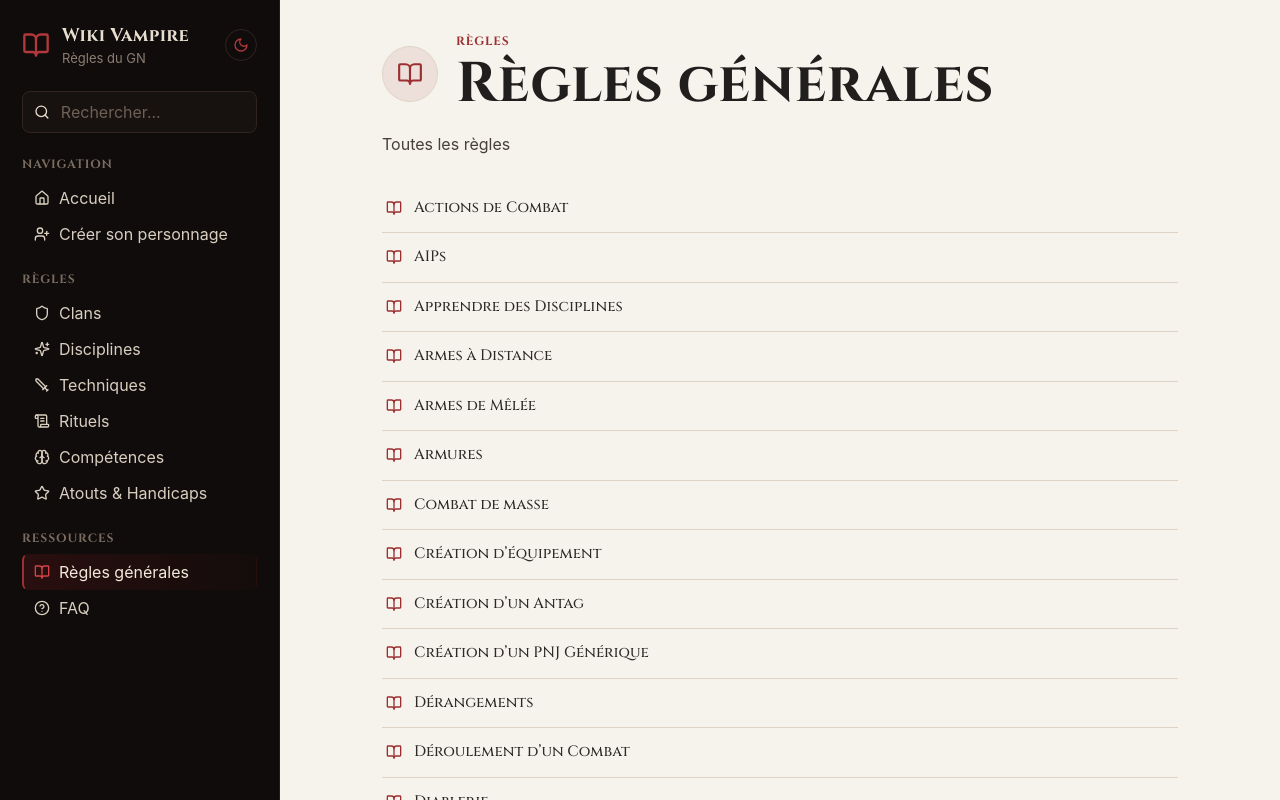
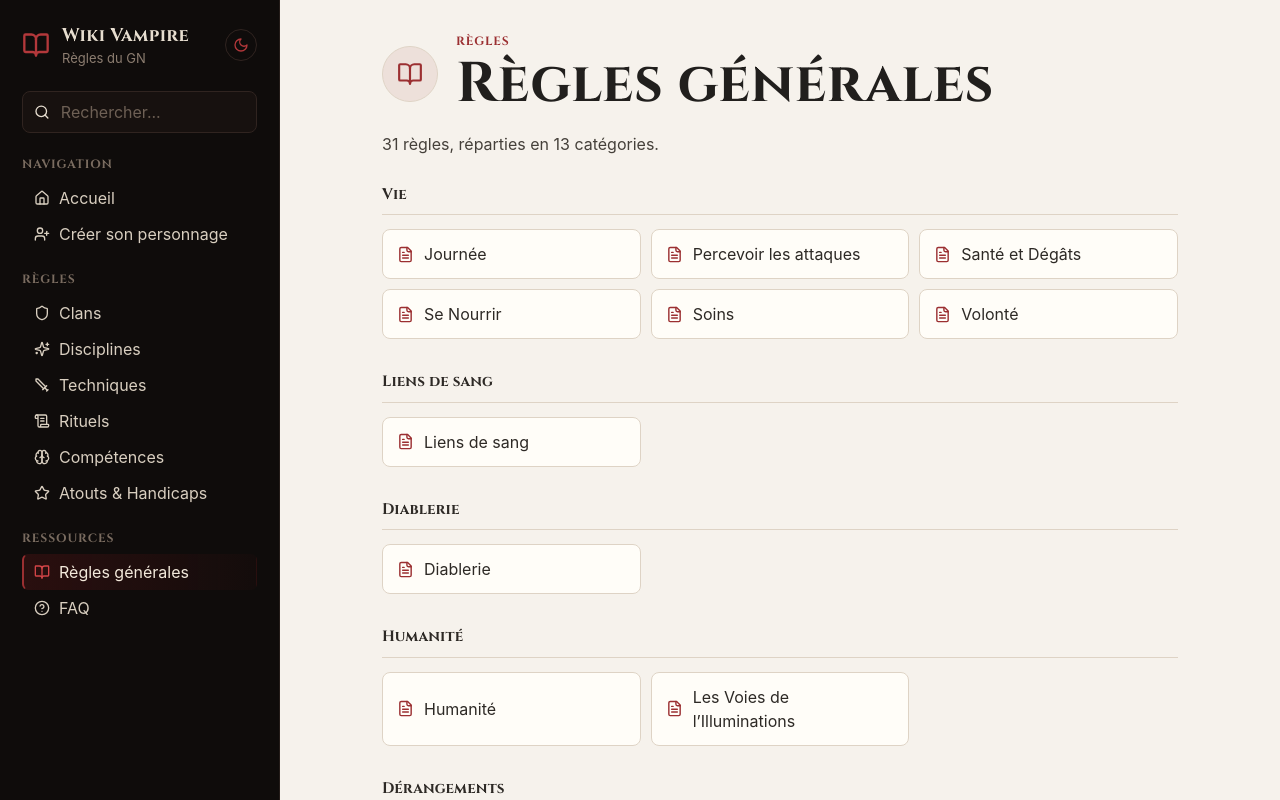
Before and after one commit to Vincent-Brocheton/nod-codex, a React (Vite) app: page / in a window 1280 px wide. Both pictures are taken after a click on the button "Règles générales". Built offline with nearby package versions, Linux system fonts and the light colour scheme.

Commit message:
Add Rules

```diff
--- a/src/components/WikiContent.jsx
+++ b/src/components/WikiContent.jsx
@@ -4,6 +4,7 @@ import RitualsView from "./views/RitualsView";
 import MeritsFlawsView from "./views/MeritsFlawsView";
 import CreationWizardView from "./views/CreationWizardView";
 import FaqView from "./views/FaqView";
+import RulesIndexView from "./views/RulesIndexView";
 import SectionIndexView from "./views/SectionIndexView";
 import SearchResultsView from "./views/SearchResultsView";
 import PageRenderer from "./PageRenderer";
@@ -46,6 +47,14 @@ export default function WikiContent({ wiki, collectionKey, groupValue, slug }) {
         return <FaqView wiki={wiki} slug={slug} />;
     }
 
+    if (activeNavigation.view === "grouped-list" && !slug) {
+        return (
+            <div className="pageArea">
+                <RulesIndexView wiki={wiki} />
+            </div>
+        );
+    }
+
     if (slug) {
         return (
             <>
--- a/src/components/views/CategorizedListView.jsx
+++ b/src/components/views/CategorizedListView.jsx
@@ -2,9 +2,8 @@ import { useNavigate } from "react-router-dom";
 import ItemListButton from "../ItemListButton";
 import ListPaneHeader from "../ListPaneHeader";
 import LoadingState from "../States/LoadingState";
-import { applyGroupFilter, selectPropertyValue } from "../../utils/groupFilter";
-
-const FALLBACK_CATEGORY = "Autres";
+import { applyGroupFilter } from "../../utils/groupFilter";
+import groupByCategory from "../../utils/groupByCategory";
 
 /**
  * Liste d'une collection groupée visuellement par une propriété select
@@ -30,23 +29,7 @@ export default function CategorizedListView({ wiki, groupProperty = "Catégorie"
     const filteredItems = applyGroupFilter(visibleItems, groupFilter);
     const showGroupTitles = !(groupFilter?.only?.length === 1);
 
-    function categoryOf(item) {
-        return selectPropertyValue(item, groupProperty) || FALLBACK_CATEGORY;
-    }
-
-    const configuredCategories = collection?.propertyOptions?.[groupProperty] || [];
-    const usedCategories = [...new Set(filteredItems.map(categoryOf))];
-
-    const orderedCategories = [
-        ...configuredCategories.filter((category) => usedCategories.includes(category)),
-        ...usedCategories.filter((category) => !configuredCategories.includes(category)),
-    ];
-
-    const groups = orderedCategories.map((category) => ({
-        key: category,
-        label: category,
-        items: filteredItems.filter((item) => categoryOf(item) === category),
-    }));
+    const groups = groupByCategory(filteredItems, collection?.propertyOptions, groupProperty);
 
     return (
         <section className="listPane">
--- /dev/null
+++ b/src/components/views/RulesIndexView.jsx
@@ -0,0 +1,80 @@
+import { Link } from "react-router-dom";
+import { FileText } from "lucide-react";
+import AppIcon from "../AppIcon";
+import LoadingState from "../States/LoadingState";
+import { applyGroupFilter } from "../../utils/groupFilter";
+import groupByCategory from "../../utils/groupByCategory";
+
+/**
+ * Page d'index d'une collection groupée par catégorie (ex. Règles), affichée
+ * tant qu'aucune fiche n'est sélectionnée. Reprend le même regroupement que
+ * la colonne de liste (`CategorizedListView`), mais en grille de cartes
+ * pleine largeur plutôt qu'en liste compacte, plus adaptée à une page
+ * d'accueil de section qu'à une barre latérale.
+ */
+export default function RulesIndexView({ wiki, groupProperty = "Catégorie" }) {
+
+    const { activeNavigation } = wiki.navigation;
+    const { loadedCollections, computed } = wiki.collections;
+    const { loading } = computed;
+
+    const collectionKey = activeNavigation.collections[0];
+    const collection = loadedCollections[collectionKey];
+    const groupFilter = activeNavigation.groupFilter;
+
+    const filteredItems = applyGroupFilter(collection?.items || [], groupFilter);
+    const groups = groupByCategory(filteredItems, collection?.propertyOptions, groupProperty);
+
+    return (
+        <section className="pageView indexView">
+
+            <header className="indexHero">
+                <span className="indexHeroIcon">
+                    <AppIcon name={activeNavigation.icon} size={26} />
+                </span>
+
+                <div>
+                    <span className="eyebrow">Règles</span>
+                    <h1>{activeNavigation.label}</h1>
+                </div>
+            </header>
+
+            {!loading ? (
+                <p className="indexIntro">
+                    {filteredItems.length} règle{filteredItems.length > 1 ? "s" : ""}, réparties en {groups.length} catégorie{groups.length > 1 ? "s" : ""}.
+                </p>
+            ) : null}
+
+            {loading ? (
+                <LoadingState message="Chargement..." />
+            ) : (
+                groups.map((group) => (
+                    <div key={group.key} className="indexGroup">
+
+                        <h2>{group.label}</h2>
+
+                        <div className="indexGrid">
+                            {group.items.map((item) => (
+                                <Link
+                                    key={item.id}
+                                    to={`${activeNavigation.path}/${item.slug}`}
+                                    className="indexCard"
+                                >
+                                    <FileText aria-hidden="true" size={17} />
+                                    <span>{item.title}</span>
+                                </Link>
+                            ))}
+                        </div>
+
+                    </div>
+                ))
+            )}
+
+            {!loading && groups.length === 0 ? (
+                <p className="empty">Aucune fiche dans cette base pour le moment.</p>
+            ) : null}
+
+        </section>
+    );
+
+}
--- /dev/null
+++ b/src/utils/groupByCategory.js
@@ -0,0 +1,31 @@
+import { selectPropertyValue } from "./groupFilter";
+
+const FALLBACK_CATEGORY = "Autres";
+
+/**
+ * Regroupe des fiches par une propriété select (ex. Catégorie), dans
+ * l'ordre configuré côté Notion (`propertyOptions`) ; seules les valeurs
+ * utilisées par au moins une fiche apparaissent, celles non prévues dans
+ * Notion étant ajoutées à la fin. Les fiches sans valeur tombent dans
+ * "Autres".
+ */
+export default function groupByCategory(items, propertyOptions, groupProperty) {
+
+    function categoryOf(item) {
+        return selectPropertyValue(item, groupProperty) || FALLBACK_CATEGORY;
+    }
+
+    const configuredCategories = propertyOptions?.[groupProperty] || [];
+    const usedCategories = [...new Set(items.map(categoryOf))];
+
+    const orderedCategories = [
+        ...configuredCategories.filter((category) => usedCategories.includes(category)),
+        ...usedCategories.filter((category) => !configuredCategories.includes(category)),
+    ];
+
+    return orderedCategories.map((category) => ({
+        key: category,
+        label: category,
+        items: items.filter((item) => categoryOf(item) === category),
+    }));
+}
```
